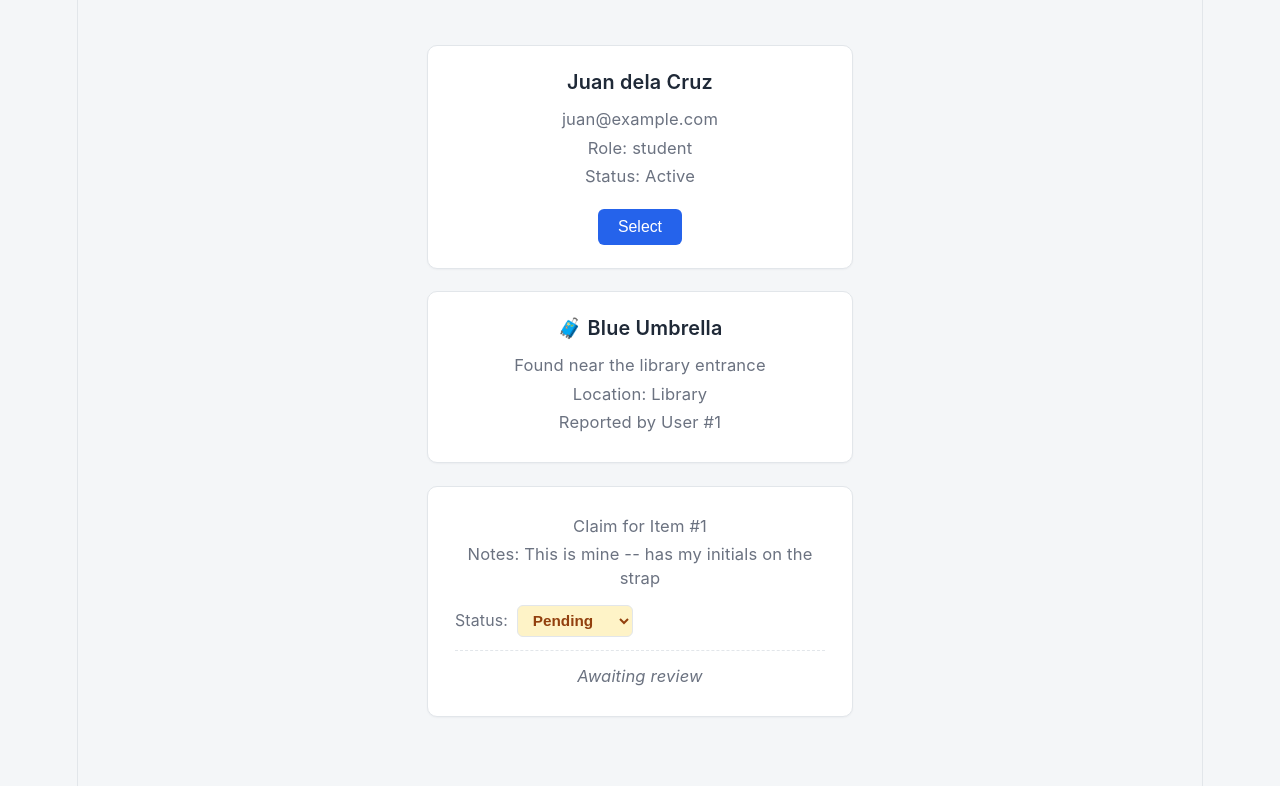
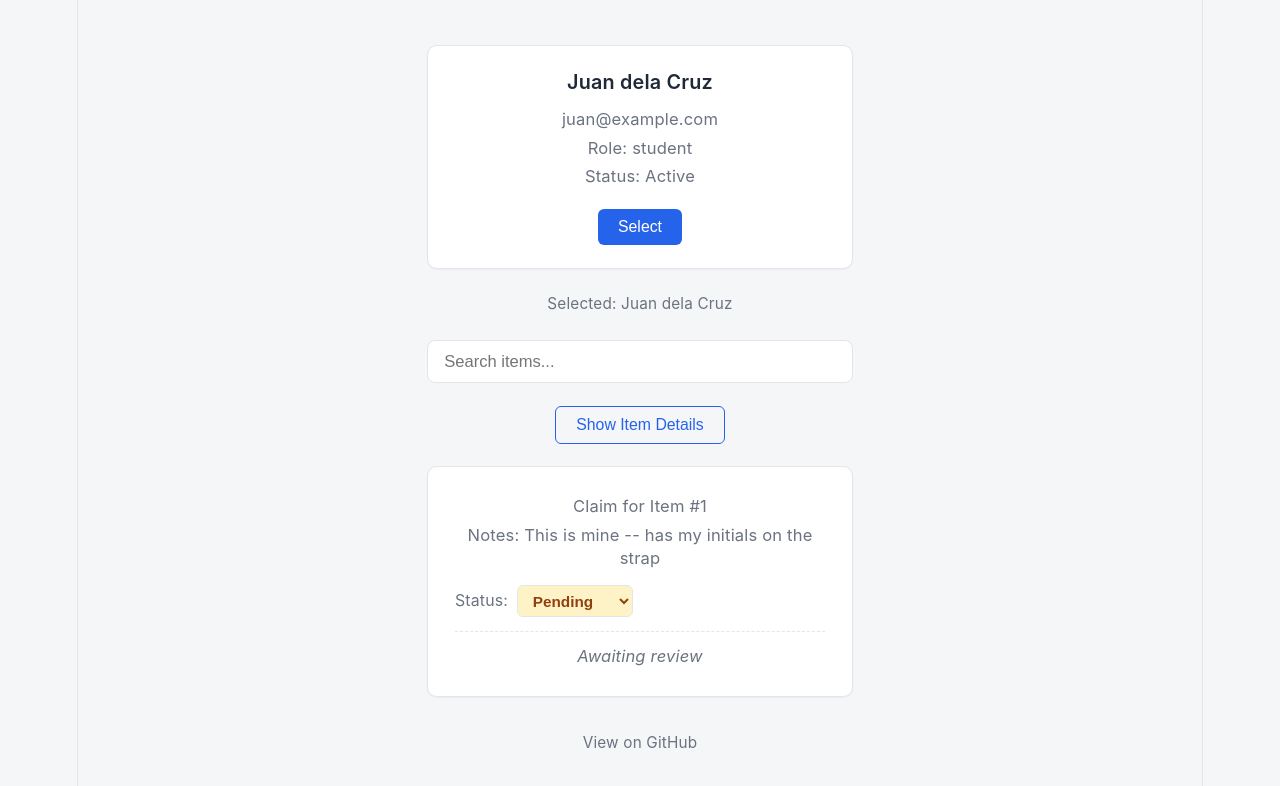
Before and after one commit to LorenzAllen26/LorenzAllen26-itelect4-project-IT4B-Main2, a React (Vite) app: page / in a window 1280 px wide. Both pictures are taken after a click on the button "Select". Shown: the top 786 px of the page. Built offline with nearby package versions, Linux system fonts and the light colour scheme.

Commit message:
GT2 Part 2: useState, useEffect, useRef, custom hooks

```diff
--- a/src/App.css
+++ b/src/App.css
@@ -130,3 +130,72 @@ body {
   border-top: 1px dashed var(--border);
   font-style: italic;
 }
+
+/* ===== Footer ===== */
+.app-footer {
+  text-align: center;
+  margin-top: 0.5rem;
+}
+
+.app-footer a {
+  font-size: 0.85rem;
+  color: var(--text-secondary);
+  text-decoration: none;
+  border-bottom: 1px solid transparent;
+  transition: color 0.15s ease, border-color 0.15s ease;
+}
+
+.app-footer a:hover {
+  color: var(--accent);
+  border-bottom-color: var(--accent);
+}
+
+/* ===== GT2 Part 2 additions ===== */
+
+.loading-text {
+  text-align: center;
+  color: var(--text-secondary);
+  font-size: 1rem;
+  padding: 3rem 0;
+}
+
+.search-input {
+  width: 100%;
+  padding: 0.6rem 0.9rem;
+  border: 1px solid var(--border);
+  border-radius: 8px;
+  font-size: 0.92rem;
+  background: var(--card-bg);
+  color: var(--text-primary);
+}
+
+.search-input:focus {
+  outline: none;
+  border-color: var(--accent);
+}
+
+.selected-note,
+.previous-search {
+  text-align: center;
+  font-size: 0.85rem;
+  color: var(--text-secondary);
+  margin: 0;
+}
+
+.toggle-button {
+  align-self: center;
+  padding: 0.5rem 1.1rem;
+  border: 1px solid var(--accent);
+  border-radius: 6px;
+  background: transparent;
+  color: var(--accent);
+  font-size: 0.88rem;
+  font-weight: 500;
+  cursor: pointer;
+  transition: background 0.15s ease, color 0.15s ease;
+}
+
+.toggle-button:hover {
+  background: var(--accent);
+  color: #fff;
+}
--- a/src/App.tsx
+++ b/src/App.tsx
@@ -1,11 +1,15 @@
 // src/App.tsx
 import "./App.css";
+import { useState, useEffect, useRef } from "react";
 import UserCard from "./components/UserCard";
 import ItemCard from "./components/ItemCard";
 import ClaimBadge from "./components/ClaimBadge";
 import type { User, Item, Claim } from "./types/index";
-import { Role } from "./types/index";
+import { Role, ClaimStatus } from "./types/index";
+import useToggle from "./hooks/useToggle";
+import usePrevious from "./hooks/usePrevious";
 
+// ===== MOCK DATA (still hard-coded here -- items themselves move into state below) =====
 const student: User = {
   id: 1,
   name: "Juan dela Cruz",
@@ -14,30 +18,108 @@ const student: User = {
   isActive: true,
 };
 
-const foundItem: Item = {
-  id: 1,
-  title: "Blue Umbrella",
-  description: "Found near the library entrance",
-  location: "Library",
-  reportedBy: student.id,
-};
+const mockItems: Item[] = [
+  {
+    id: 1,
+    title: "Blue Umbrella",
+    description: "Found near the library entrance",
+    location: "Library",
+    reportedBy: student.id,
+  },
+  {
+    id: 2,
+    title: "Black Wallet",
+    description: "Found on a bench outside the cafeteria",
+    location: "Cafeteria",
+    reportedBy: student.id,
+  },
+  {
+    id: 3,
+    title: "Blue Water Bottle",
+    description: "Left behind in Room 204",
+    location: "Room 204",
+    reportedBy: student.id,
+  },
+];
 
 const claim: Claim = {
   id: 1,
-  itemId: foundItem.id,
+  itemId: 1,
   claimedBy: student.id,
   notes: "This is mine -- has my initials on the strap",
-  submittedAt: new Date().toISOString(), // 💡 Fixed: Converts the Date object into a string matching your interface
+  submittedAt: new Date(),
+  status: ClaimStatus.Pending,
 };
 
 function App() {
+  const [selectedUser, setSelectedUser] = useState<User | null>(null);
+  const [items, setItems] = useState<Item[]>([]);
+  const [isLoading, setIsLoading] = useState<boolean>(true);
+  const [searchTerm, setSearchTerm] = useState<string>("");
+
+  const searchInputRef = useRef<HTMLInputElement>(null);
+
+  const [showDetails, toggleDetails] = useToggle(false);
+  const previousSearch = usePrevious(searchTerm);
+
+  useEffect(() => {
+    setTimeout(() => {
+      setItems(mockItems);
+      setIsLoading(false);
+    }, 500);
+  }, []);
+
+  useEffect(() => {
+    if (!isLoading) {
+      searchInputRef.current?.focus();
+    }
+  }, [isLoading]);
+
+  const handleSearchChange = (
+    e: React.ChangeEvent<HTMLInputElement>
+  ): void => {
+    setSearchTerm(e.target.value);
+  };
+
+  const filteredItems = items.filter((item) =>
+    item.title.toLowerCase().includes(searchTerm.toLowerCase())
+  );
+
+  if (isLoading) {
+    return (
+      <div className="app">
+        <p className="loading-text">Loading items...</p>
+      </div>
+    );
+  }
+
   return (
     <div className="app">
-      <UserCard
-        user={student}
-        onSelect={(u) => console.log("Selected user:", u)}
+      <UserCard user={student} onSelect={setSelectedUser} />
+      {selectedUser && (
+        <p className="selected-note">Selected: {selectedUser.name}</p>
+      )}
+
+      <input
+        ref={searchInputRef}
+        type="text"
+        value={searchTerm}
+        onChange={handleSearchChange}
+        placeholder="Search items..."
+        className="search-input"
       />
-      <ItemCard item={foundItem} />
+
+      {previousSearch !== undefined && previousSearch !== searchTerm && (
+        <p className="previous-search">Previous search: "{previousSearch}"</p>
+      )}
+
+      <button className="toggle-button" onClick={toggleDetails}>
+        {showDetails ? "Hide" : "Show"} Item Details
+      </button>
+
+      {showDetails &&
+        filteredItems.map((item) => <ItemCard key={item.id} item={item} />)}
+
       <ClaimBadge
         claim={claim}
         onStatusChange={(claimId, status) =>
@@ -46,6 +128,10 @@ function App() {
       >
         <p>Awaiting review</p>
       </ClaimBadge>
+
+      <footer className="app-footer">
+        <a href="https://github.com/LorenzAllen26/ITELECT4_Session3_React_TypeScript_Components" target="_blank" rel="noreferrer">View on GitHub</a>
+      </footer>
     </div>
   );
 }
--- /dev/null
+++ b/src/hooks/usePrevious.ts
@@ -0,0 +1,16 @@
+// src/hooks/usePrevious.ts
+import { useRef, useEffect } from "react";
+
+// Generic T -- works for any state type (string, number, Item, etc.)
+function usePrevious<T>(value: T): T | undefined {
+  // useRef<T>() alone will NOT compile -- it needs an initial value
+  const ref = useRef<T | undefined>(undefined);
+
+  useEffect(() => {
+    ref.current = value;
+  }, [value]);
+
+  return ref.current;
+}
+
+export default usePrevious;
--- /dev/null
+++ b/src/hooks/useToggle.ts
@@ -0,0 +1,15 @@
+// src/hooks/useToggle.ts
+import { useState } from "react";
+
+// Explicit return type: a tuple of [current value, toggle function]
+function useToggle(initialValue: boolean): [boolean, () => void] {
+  const [value, setValue] = useState<boolean>(initialValue);
+
+  const toggle = (): void => {
+    setValue((prev) => !prev);
+  };
+
+  return [value, toggle];
+}
+
+export default useToggle;
```
Also changed, not shown: src/index.ts (+33 -75 lines).
